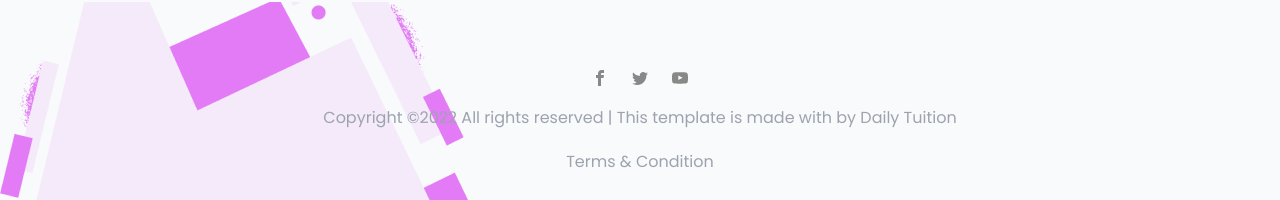
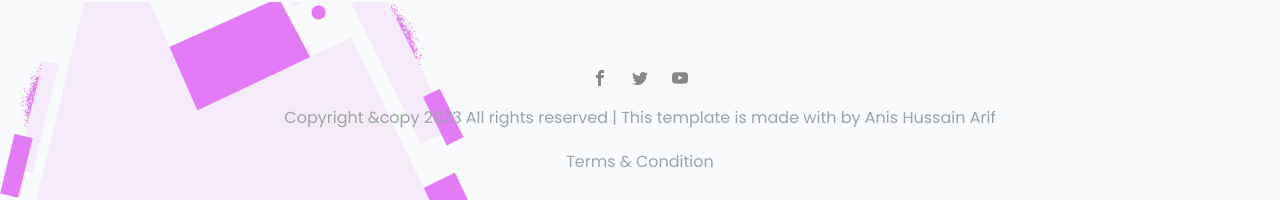
Before and after one commit to annise-arif/Next.js-Blog-site, a Next.js app: page / in a window 1280 px wide. Shown: the part 4467-4667 px from the top of the page. Built offline with nearby package versions, Linux system fonts and the light colour scheme.

Commit message:
updated footer section

```diff
--- a/components/Footer.js
+++ b/components/Footer.js
@@ -27,8 +27,8 @@ export default function footer() {
           </div>
 
           <p className="py-5 text-gray-400">
-            Copyright ©2022 All rights reserved | This template is made with by
-            Daily Tuition
+            Copyright &copy 2023 All rights reserved | This template is made
+            with by Anis Hussain Arif
           </p>
           <p className="text-gray-400 text-center">Terms & Condition</p>
         </div>
```
